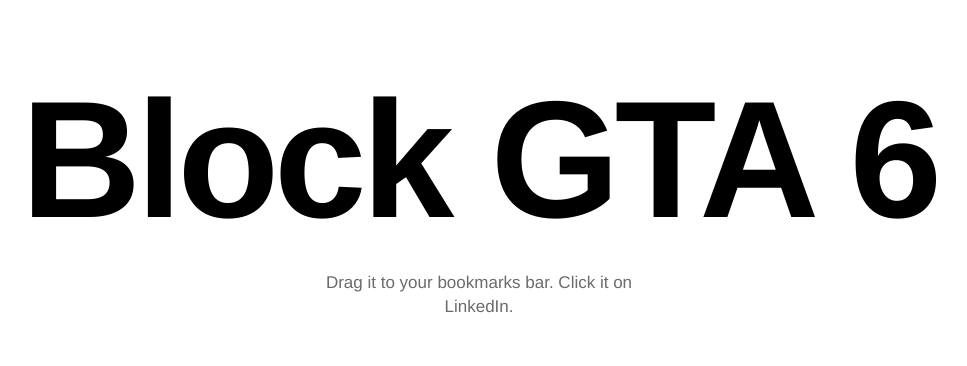
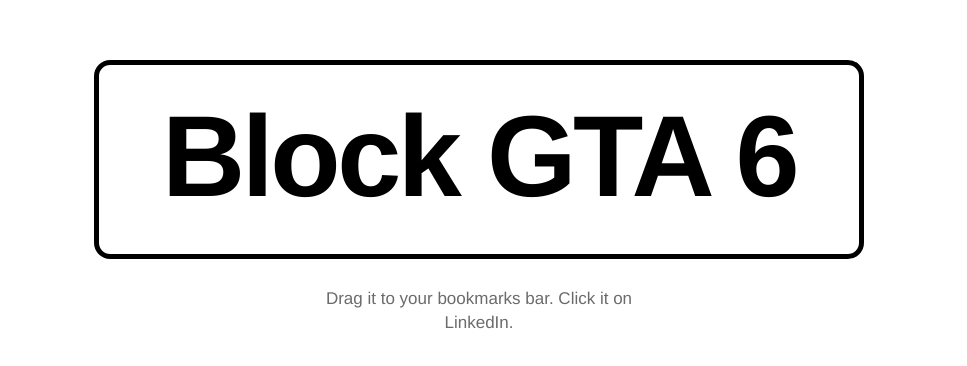
Before and after one commit to Joe-Meier/block-gta-6, a plain HTML site: page index.html in a window 1280 px wide. Shown: the part 202-568 px from the top of the page, without its empty margins (161-1128 px from the left). Drawn offline with Linux system fonts and the light colour scheme.

Commit message:
Put the bookmarklet in a box you can drag
The link now reads as a button: a black-bordered box that fills
black on hover.

Co-Authored-By: Claude Opus 5.5 <noreply@anthropic.com>
Claude-Session: https://claude.ai/code/session_01RWDD25jNrifKojDTXbhStL

```diff
--- a/index.html
+++ b/index.html
@@ -30,15 +30,24 @@
     gap: 1.75rem;
   }
   #push {
+    display: inline-block;
+    padding: 0.3em 0.55em 0.34em;
+    border: max(3px, 0.05em) solid var(--ink);
+    border-radius: 0.14em;
+    background: var(--paper);
     color: var(--ink);
     text-decoration: none;
-    font-size: clamp(3.5rem, 13vw, 11rem);
+    white-space: nowrap;
+    font-size: clamp(2.5rem, 9vw, 7.5rem);
     font-weight: 700;
     line-height: 1;
     letter-spacing: -0.03em;
     cursor: grab;
+    -webkit-user-drag: element;
   }
-  #push:focus-visible { outline: 3px solid var(--ink); outline-offset: 10px; }
+  #push:hover { background: var(--ink); color: var(--paper); }
+  #push:active { cursor: grabbing; }
+  #push:focus-visible { outline: 3px solid var(--ink); outline-offset: 6px; }
   #said {
     margin: 0;
     max-width: 34ch;
```
